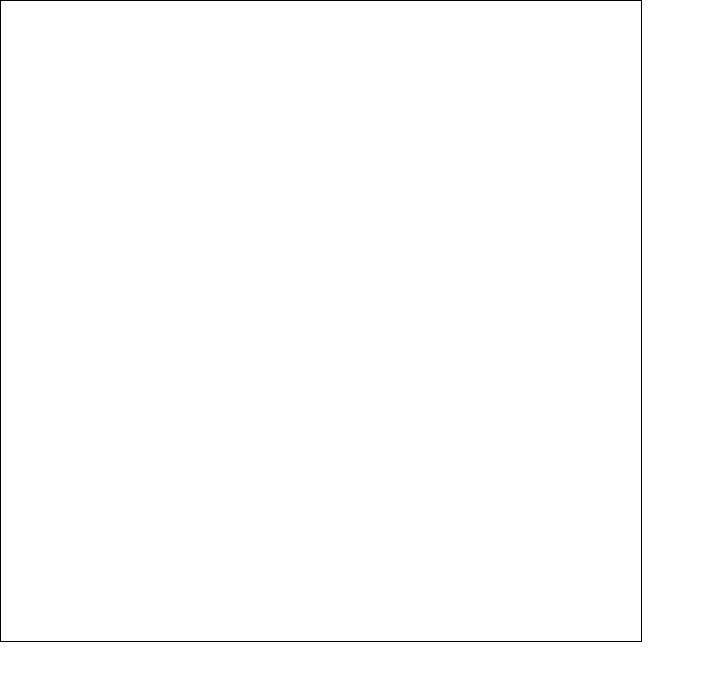
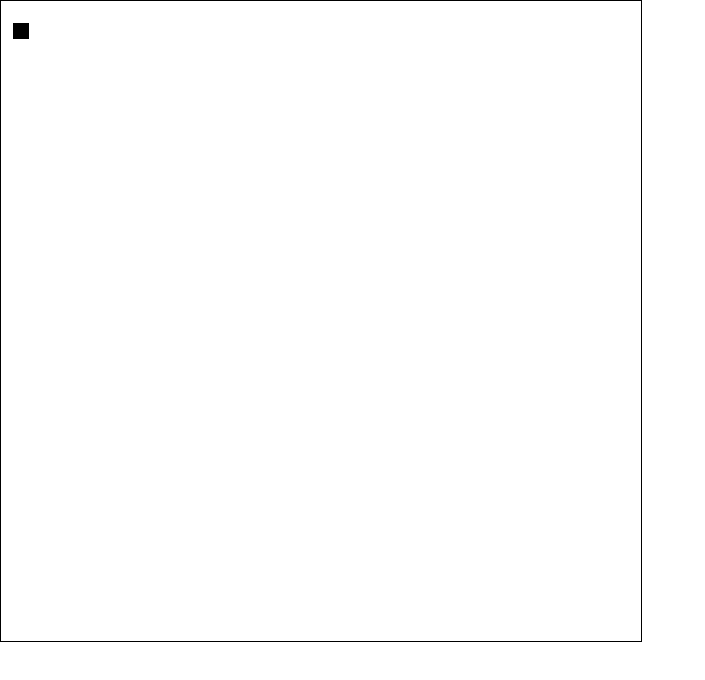
Before and after one commit to abdulmoiz65/Rogue-game, a React (Create React App) app: page / in a window 1280 px wide. Shown: the top 680 px of the page, without its empty margins (0-705 px from the left). Built offline with nearby package versions, Linux system fonts and the light colour scheme.

Commit message:
add the black square of the game

```diff
--- a/src/react_rogue.jsx
+++ b/src/react_rogue.jsx
@@ -1,9 +1,19 @@
-import React from 'react';
+import React , {useRef , useEffect} from 'react';
 
 const Rogue = ({ width, height, tilesize }) => {
 
-  return (
+const canvasRef = useRef();
+useEffect( () =>{
+    console.log("draw a canvas");
+    const ctx = canvasRef.current.getContext('2d');
+    ctx.clearRect(0,0,width * tilesize ,height * tilesize);
+    ctx.fillStyle="black";
+    ctx.fillRect(12,22,16,16,);
+})
+
+return (
     <canvas
+      ref={canvasRef}
       width={width * tilesize}
       height={height * tilesize}
       style={{border : '1px solid'}}
```
